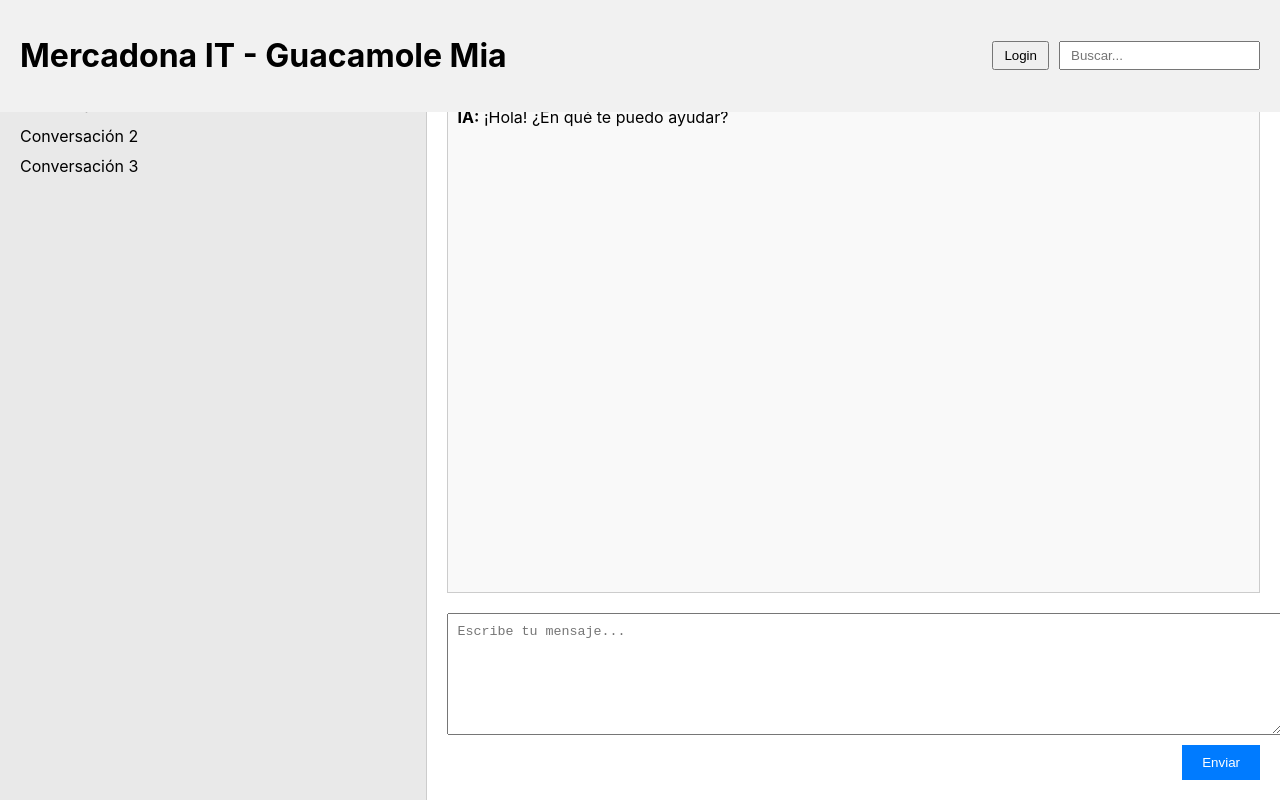
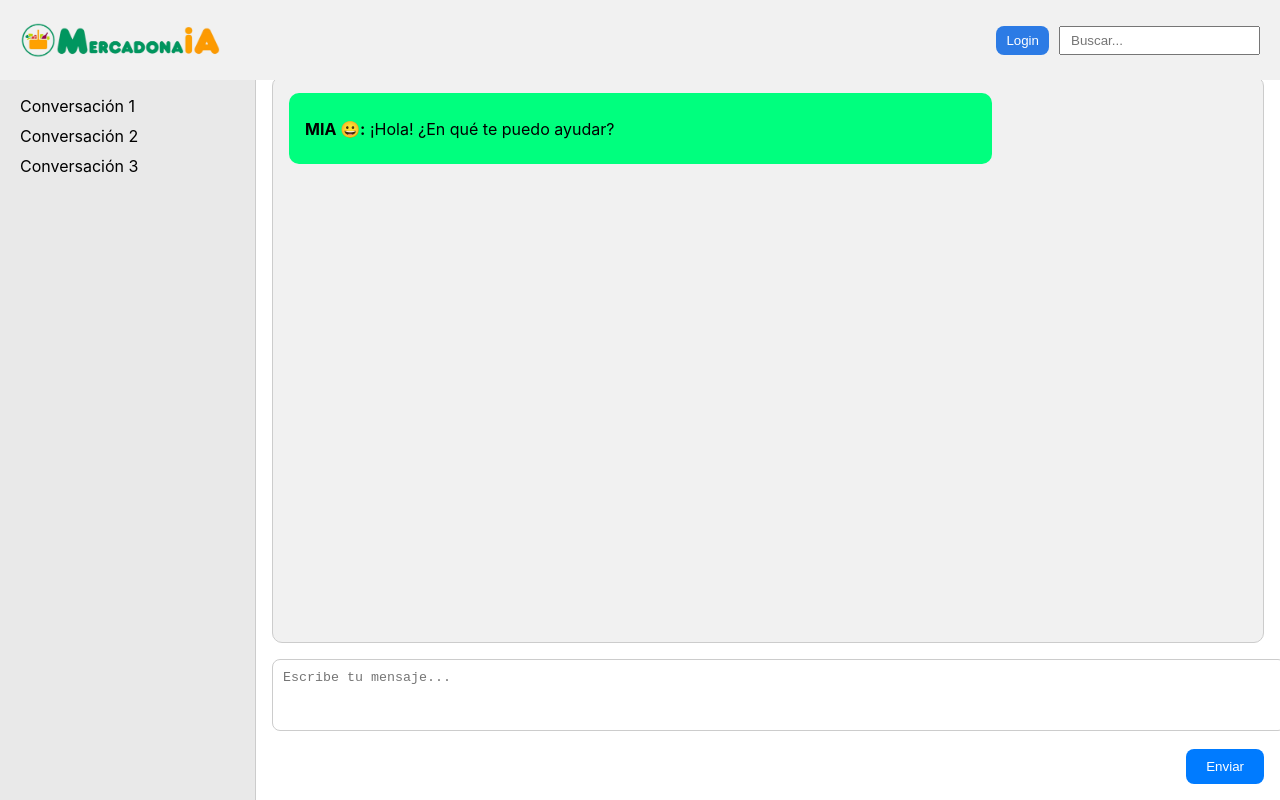
Before and after one commit to FrancoSGV/mercadona_it_guacamole_mia, a React (Create React App) app: page / in a window 1280 px wide. Built offline with nearby package versions, Linux system fonts and the light colour scheme.

Commit message:
ChatBot v1

```diff
--- a/src/App.css
+++ b/src/App.css
@@ -38,7 +38,7 @@
 
 /* Sidebar */
 .sidebar {
-  width: 33.33%; /* 1/3 del ancho */
+  width: 20%; /* 1/3 del ancho */
   background-color: #e9e9e9;
   padding: 20px;
   height: 100%;
--- a/src/components/ChatWindow.css
+++ b/src/components/ChatWindow.css
@@ -0,0 +1,79 @@
+.chat-window {
+    display: flex;
+    flex-direction: column;
+    height: 100%;
+    padding: 1rem;
+}
+
+.messages {
+    flex-grow: 1;
+    overflow-y: auto;
+    padding: 1rem;
+    background: #f1f1f1;
+    border-radius: 10px;
+    margin-bottom: 1rem;
+    max-height: 70vh;
+}
+
+.message {
+    margin-bottom: 0.8rem;
+    padding: 0.6rem 1rem;
+    border-radius: 10px;
+    max-width: 70%;
+    word-wrap: break-word;
+}
+
+.message.mia {
+    align-self: flex-start;
+    background-color: #00ff7e;
+}
+
+.message.user {
+    align-self: flex-end;
+    background-color: #00b3ff;
+}
+
+.input-area {
+    display: flex;
+    gap: 0.5rem;
+}
+
+textarea {
+    flex: 1;
+    padding: 0.6rem 1rem;
+    border-radius: 8px;
+    border: 1px solid #ccc;
+    resize: none;
+    min-height: 50px;
+}
+
+button {
+    padding: 0.5rem 1rem;
+    border-radius: 8px;
+    border: none;
+    background-color: #2c7be5;
+    color: white;
+    cursor: pointer;
+}
+.button-column {
+    display: flex;
+    flex-direction: column;
+    gap: 10px;
+    margin-top: 8px;
+}
+
+.mia-button {
+    padding: 10px 5px;
+    background-color: #ffa000;
+    border: none;
+    border-radius: 8px;
+    cursor: pointer;
+    transition: background 0.3s;
+    color: black;
+    font-weight: bold;
+
+}
+
+.mia-button:hover {
+    background-color: #d28501;
+}
--- a/src/components/ChatWindow.js
+++ b/src/components/ChatWindow.js
@@ -1,28 +1,131 @@
-// src/components/ChatWindow.js
 import React, { useState } from 'react';
 import './ChatWindow.css';
 
 const ChatWindow = () => {
     const [message, setMessage] = useState('');
+    const [messages, setMessages] = useState([
+        { from: 'mia', text: '¡Hola! ¿En qué te puedo ayudar?' }
+    ]);
 
     const handleSend = () => {
-        // Aquí iría la lógica de interacción con la IA
-        console.log('Mensaje enviado:', message);
-        setMessage(''); // Limpiar el input
+        if (message.trim() === '') return;
+
+        const userMsg = message.toLowerCase();
+        setMessages(prev => [...prev, { from: 'user', text: message }]);
+        setMessage('');
+
+        // Procesar respuesta de MIA basada en palabra clave
+        setTimeout(() => {
+            let miaResponse = 'Lo siento, no entendí tu mensaje.';
+            let image = null;
+
+            if (userMsg.includes('hola')) {
+                miaResponse = '¡Hola! Soy MIA, el Asistente con IA de Mercadona 🧠🛒';
+            } else if (userMsg.includes('leche')) {
+                miaResponse = '¡Claro! ¿Me permites acceder a tu ubicación? 🥛';
+            } else if (userMsg.includes('no')) {
+                miaResponse = '¡No hay problema! ¿Me puedes indicar en que sede de Mercadona te encuentras?';
+            } else if (userMsg.includes('paterna')) {
+                setMessages(prev => [
+                    ...prev,
+                    {
+                        from: 'mia',
+                        type: 'buttons',
+                        buttons: [
+                            { text: 'Carretera de Manises' },
+                            { text: 'Av. de les Corts Valencianes' },
+                            { text: 'Carrer de Santa Cecilia' }
+                        ]
+                    }
+                ]);
+                return;
+            }
+            else if (userMsg.includes('leche')) {
+                miaResponse = '¡Aquí puedes encontrar lo que buscas! 🥛';
+                image = '/media/ejemplo.jpeg';
+            }
+
+            setMessages(prev => [...prev, { from: 'mia', text: miaResponse }]);
+
+            if (image) {
+                setMessages(prev => [...prev, { from: 'mia', image }]);
+            }
+        }, 800);
+    };
+
+
+    const handleKeyPress = (e) => {
+        if (e.key === 'Enter' && !e.shiftKey) {
+            e.preventDefault();
+            handleSend();
+        }
+    };
+    const handleButtonClick = (index) => {
+        let responseText = '';
+        let responseImage = '';
+
+        // Definir la respuesta basada en el botón clickeado
+        switch (index) {
+            case 0:
+                responseText = '¡Aquí puedes encontrar lo que buscas! 🥛';
+                responseImage = '/media/ejemplo.jpeg';  // Aquí pondrías tu imagen si la necesitas
+                break;
+            case 1:
+                responseText = 'Texto de opción B: Aquí puedes consultar los horarios.';
+                break;
+            case 2:
+                responseText = 'Texto de opción C: Si necesitas más ayuda, no dudes en preguntar.';
+                break;
+            default:
+                responseText = 'Opción no válida.';
+                break;
+        }
+
+        // Añadir la respuesta al estado de los mensajes
+        setMessages(prev => [
+            ...prev,
+            {
+                from: 'mia',
+                text: responseText,
+                image: responseImage, // Solo se añade la imagen si la variable responseImage tiene una URL válida
+            }
+        ]);
     };
 
     return (
         <div className="chat-window">
             <div className="messages">
-                {/* Aquí se mostrarán los mensajes de la conversación */}
-                <p><strong>IA:</strong> ¡Hola! ¿En qué te puedo ayudar?</p>
+                {messages.map((msg, idx) => (
+                    <div key={idx} className={`message ${msg.from}`}>
+                        {msg.text && (
+                            <p><strong>{msg.from === 'mia' ? 'MIA 😀' : 'Tú'}:</strong> {msg.text}</p>
+                        )}
+
+                        {msg.image && (
+                            <img src={msg.image} alt="Respuesta visual" style={{ maxWidth: '200px', marginTop: '0.5rem', borderRadius: '8px' }} />
+                        )}
+
+                        {msg.type === 'buttons' && (
+                            <div className="button-column">
+                                <p><strong>Por favor, elige una opción:</strong></p>
+                                {msg.buttons.map((btn, bidx) => (
+                                    <button key={bidx} className="mia-button" onClick={() => handleButtonClick(bidx)}>
+                                        {btn.text}
+                                    </button>
+                                ))}
+                            </div>
+                        )}
+                    </div>
+                ))}
             </div>
+
             <div className="input-area">
-        <textarea
-            value={message}
-            onChange={(e) => setMessage(e.target.value)}
-            placeholder="Escribe tu mensaje..."
-        />
+                <textarea
+                    value={message}
+                    onChange={(e) => setMessage(e.target.value)}
+                    onKeyDown={handleKeyPress}
+                    placeholder="Escribe tu mensaje..."
+                />
                 <button onClick={handleSend}>Enviar</button>
             </div>
         </div>
--- a/src/components/Header.js
+++ b/src/components/Header.js
@@ -5,10 +5,12 @@
 const Header = () => {
     return (
         <header className="header">
-            <h1>Mercadona IT - Guacamole Mia</h1>
+            <img src="/media/logo_mia.png"
+                alt="Logo Mercadona Guacamole Mia"
+                style={{height: '50px', objectFit: 'contain'}}/>
             <div className="header-right">
                 <button>Login</button>
-                <input type="text" placeholder="Buscar..." />
+                <input type="text" placeholder="Buscar..."/>
             </div>
         </header>
     );
```
Also changed, not shown: public/media/ejemplo.jpeg (added), public/media/logo_mia.png (added).
